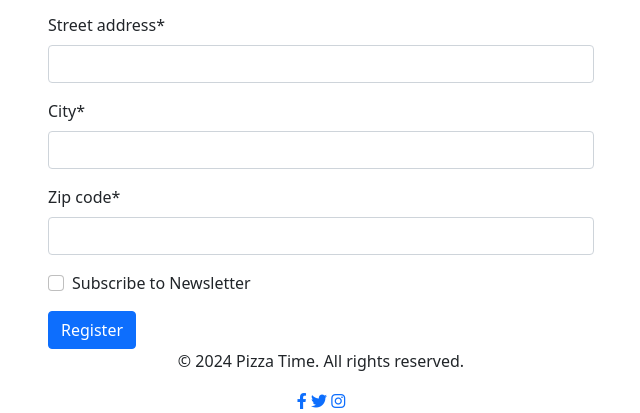
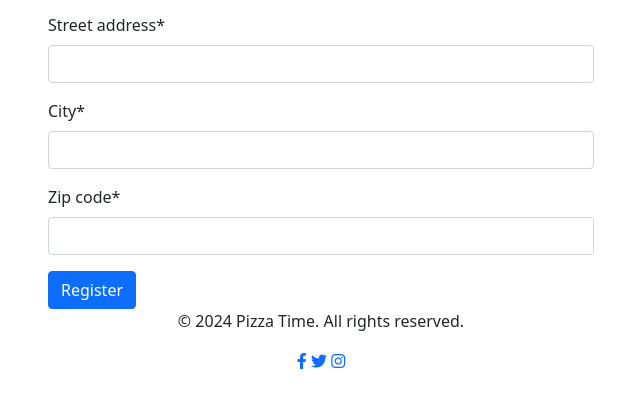
Before and after one commit to primarypigments/papas_pizza, a Django app: page /accounts/signup/ in a window 1280 px wide. Shown: the part 878-1291 px from the top of the page, without its empty margins (319-959 px from the left). After the commit the page ends 1247 px from the top, so only its background shows below. Run offline with Django 4.2, Linux system fonts and the light colour scheme; some libraries are stand-ins or nearby versions.

Commit message:
Remove news letter from form

```diff
--- a/templates/account/signup.html
+++ b/templates/account/signup.html
@@ -18,10 +18,7 @@
       <form method="post" action="{% url 'account_signup' %}" class="needs-validation" novalidate>
         {% csrf_token %}
         {{ form|crispy }}
-        <div class="form-check mb-3">
-          <input type="checkbox" class="form-check-input" id="subscribeNews">
-          <label class="form-check-label" for="subscribeNews">{% trans "Subscribe to Newsletter" %}</label>
-        </div>
+
         <button type="submit" class="btn btn-primary">{% trans "Register" %}</button>
       </form>
     </div>
```
